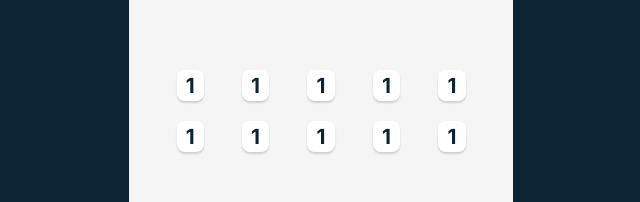
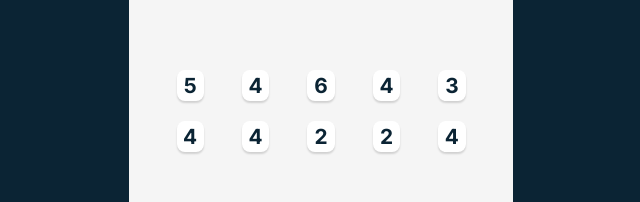
Before and after one commit to bofmar/tenzies, a React (Create React App) app: page / in a window 1280 px wide. Shown: the part 289-491 px from the top of the page, without its empty margins (319-959 px from the left). Built offline with nearby package versions, Linux system fonts and the light colour scheme.

Commit message:
Generate the dice randomly

```diff
--- a/src/App.js
+++ b/src/App.js
@@ -1,21 +1,24 @@
+import React, { useState } from 'react';
 import Dice from './components/Dice';
 import './App.css';
 
 function App() {
+  const [dice, setDice] = useState(() => allNewDice());
+
+  function allNewDice() {
+    const diceArray = [];
+    for (let i = 0; i < 10; i++) {
+      diceArray.push(Math.ceil(Math.random() * 6));
+    }
+
+    return diceArray;
+  }
+
   return (
     <div className="App center--content">
       <main className='center--content'>
         <div className='die--wrapper'>
-          <Dice value={1} />
-          <Dice value={1} />
-          <Dice value={1} />
-          <Dice value={1} />
-          <Dice value={1} />
-          <Dice value={1} />
-          <Dice value={1} />
-          <Dice value={1} />
-          <Dice value={1} />
-          <Dice value={1} />
+          {dice.map(die => <Dice value={die} />)}
         </div>
       </main>
     </div>
```
